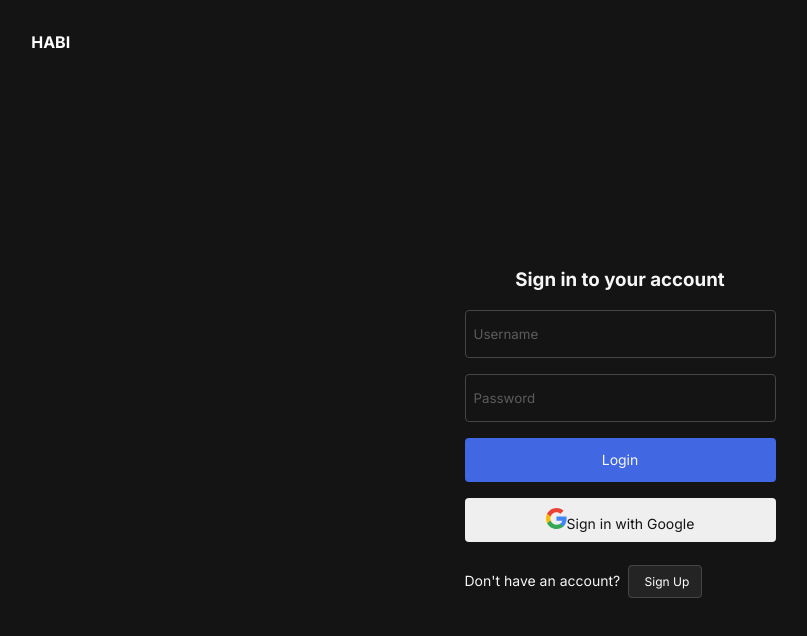
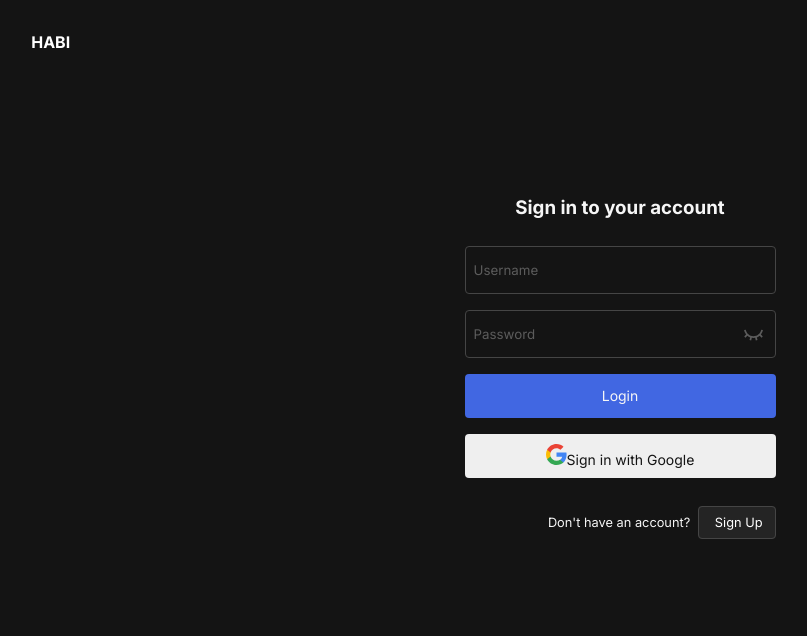
Before and after one commit to waynecen/habeo, a Next.js app: page /auth/signin in a window 1280 px wide. Shown: the top 636 px of the page, without its empty margins (20-827 px from the left). Built offline with nearby package versions, Linux system fonts and the light colour scheme.

Commit message:
style: :art: Update styling of signin form, add visibility icon for password input

```diff
--- a/src/pages/auth/signin.jsx
+++ b/src/pages/auth/signin.jsx
@@ -3,6 +3,7 @@ import Head from "next/head"
 import Link from "next/link"
 import Layout from "src/components/Layout"
 import Image from "next/image"
+import { RiEyeCloseLine } from "react-icons/ri"
 
 export default function SignIn() {
 	return (
@@ -11,7 +12,7 @@ export default function SignIn() {
 				<title>Login | Habi</title>
 			</Head>
 
-			<div className={styles.form}>
+			<div className={styles.form_layout}>
 				<h3 className={styles.form_header}>Sign in to your account</h3>
 				<form>
 					<div className={styles.input_group}>
@@ -21,14 +22,19 @@ export default function SignIn() {
 							name="username"
 							placeholder="Username"
 							autoComplete="off"
-						></input>
+						/>
+					</div>
+					<div className={styles.input_group}>
 						<input
 							className={styles.input}
 							type="password"
 							name="password"
 							placeholder="Password"
 							autoComplete="off"
-						></input>
+						/>
+						<span>
+							<RiEyeCloseLine size={21} />
+						</span>
 					</div>
 					<div className={styles.button_group}>
 						<button className={styles.button} type="submit">
--- a/src/styles/_variables.scss
+++ b/src/styles/_variables.scss
@@ -10,3 +10,6 @@ $border-stroke: 1px #454545 solid;
 
 // typography
 $placeholder: #5c5c5c;
+
+// animation
+$ease-out: 0.225s;
--- a/src/styles/auth/Signin.module.scss
+++ b/src/styles/auth/Signin.module.scss
@@ -1,37 +1,65 @@
 @import "@/styles/variables";
 
-.form {
+.form_layout {
 	display: flex;
 	flex-direction: column;
 	align-self: center;
 	justify-self: space-around;
 	max-width: 311px;
 	width: 100%;
+	margin-bottom: 132px;
 
 	.form_header {
 		text-align: center;
+	}
+
+	form {
+		margin-bottom: 16px;
 	}
 }
 
 .input_group {
 	display: flex;
 	flex-direction: column;
+	position: relative;
 
 	.input {
 		max-width: 420px;
 		height: 44px;
-		margin-bottom: 16px;
+		margin-block: 8px;
 		border-radius: 4px;
 		border: $border-stroke;
 		background-color: transparent;
 		color: white;
-		padding-left: 8px;
-		padding-right: 8px;
+		padding-inline: 8px;
+		outline: none; // remove for custom outlines
+		transition: border $ease-out ease-out;
 
 		&::placeholder {
 			color: $placeholder;
 			opacity: 1;
 		}
+
+		&:focus {
+			border: 1px white solid;
+		}
+
+		// change the opacity of password icon on focus
+		+ * {
+			color: $placeholder;
+			transition: color $ease-out ease-out;
+		}
+
+		&:focus + * {
+			color: $white;
+		}
+	}
+
+	// aligns the password icon to the right side of input field
+	> span {
+		position: absolute;
+		top: 35%;
+		right: 12px;
 	}
 }
 
@@ -46,7 +74,8 @@
 		height: 44px;
 		border: none;
 		border-radius: 4px;
-		margin-bottom: 16px;
+		margin-block: 8px;
+		cursor: pointer;
 	}
 
 	.button:first-child {
@@ -56,11 +85,11 @@
 }
 
 .signup_text {
-	font-size: 14px;
-}
+	text-align: right;
+	flex-direction: row;
+	font-size: 0.8rem;
 
 	.signup_link {
-	font-size: 12px;
 		margin-left: 8px;
 		text-decoration: none;
 		text-align: center;
@@ -69,4 +98,11 @@
 		border: 1px #454545 solid;
 		border-radius: 4px;
 		padding: $btn-padding;
+		transition-duration: $ease-out;
+		transition-timing-function: ease-out;
+
+		&:hover {
+			background-color: $btn-hover;
 		}
+	}
+}
--- a/src/styles/components/LoginButton.module.scss
+++ b/src/styles/components/LoginButton.module.scss
@@ -11,7 +11,8 @@
 	border-radius: 4px;
 	padding: $btn-padding;
 	cursor: pointer;
-	transition-duration: 0.225s;
+	transition-duration: $ease-out;
+	transition-timing-function: ease-out;
 
 	&:hover {
 		background-color: $btn-hover;
```
Lines whose indentation alone changed are shown as unchanged.
